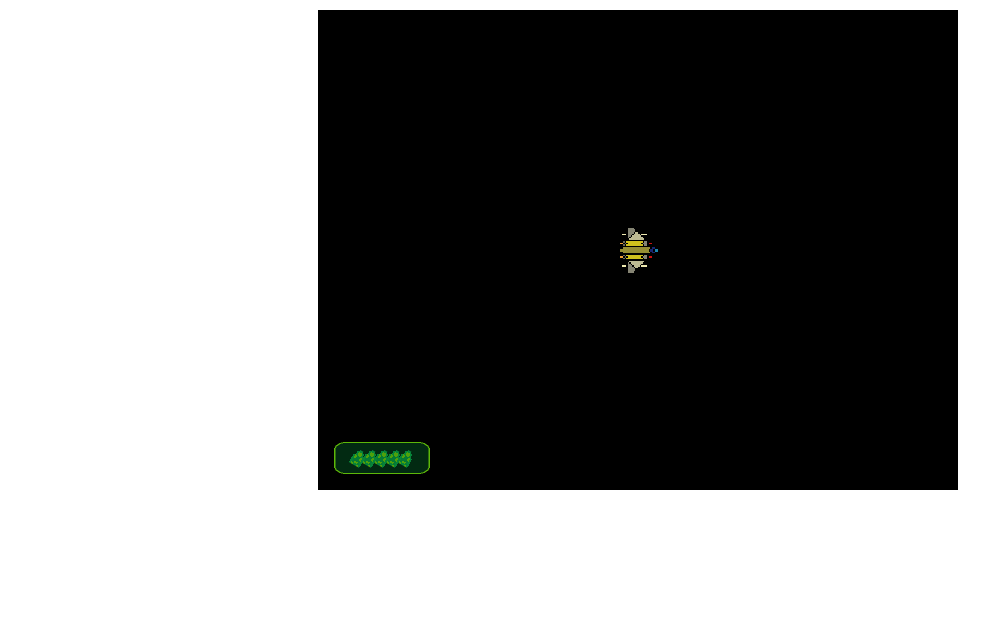
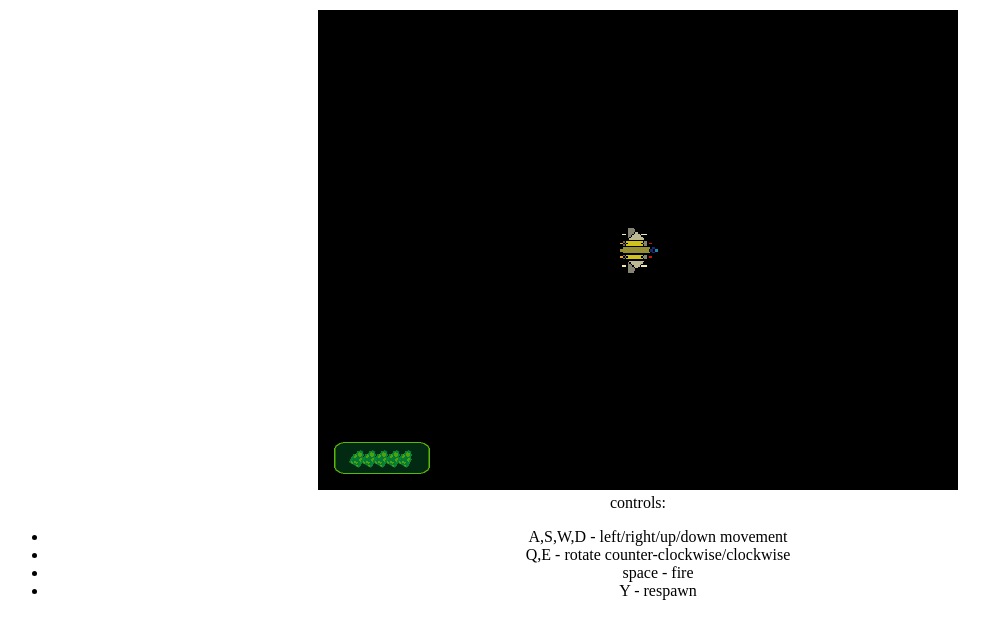
Before and after one commit to mirror12k/Asteroids-Game, a plain HTML site: page index.html in a window 1280 px wide. Shown: the whole page, without its empty margins (2-991 px from the left). Drawn offline with Linux system fonts and the light colour scheme.

Commit message:
- implemented some basic controls

```diff
--- a/index.html
+++ b/index.html
@@ -16,5 +16,13 @@
 <body>
 	<noscript>Javascript required for the game</noscript>
 	<canvas id="game_canvas" width="640" height="480"></canvas>
+	<div>controls:
+		<ul>
+			<li>A,S,W,D - left/right/up/down movement</li>
+			<li>Q,E - rotate counter-clockwise/clockwise</li>
+			<li>space - fire</li>
+			<li>Y - respawn</li>
+		</ul>
+	</div>
 </body>
 </html>
```
